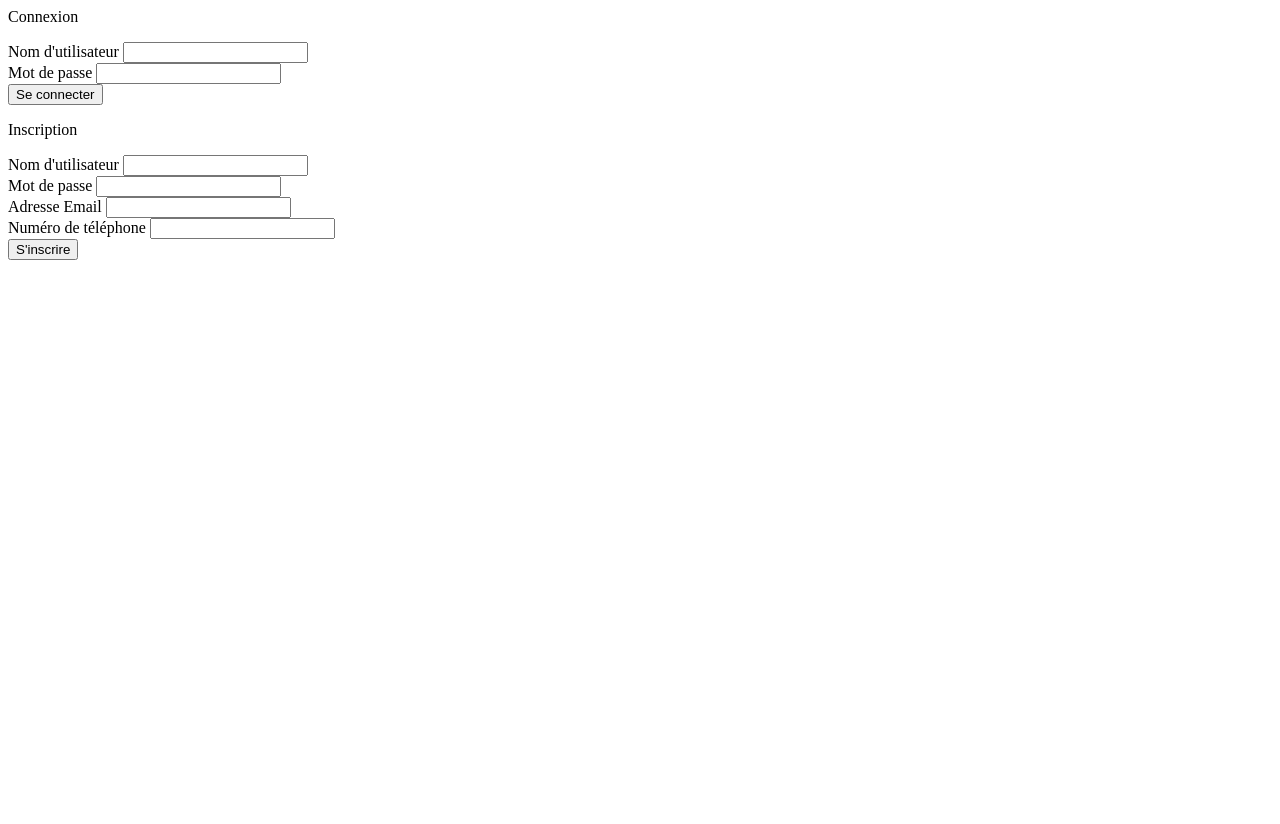
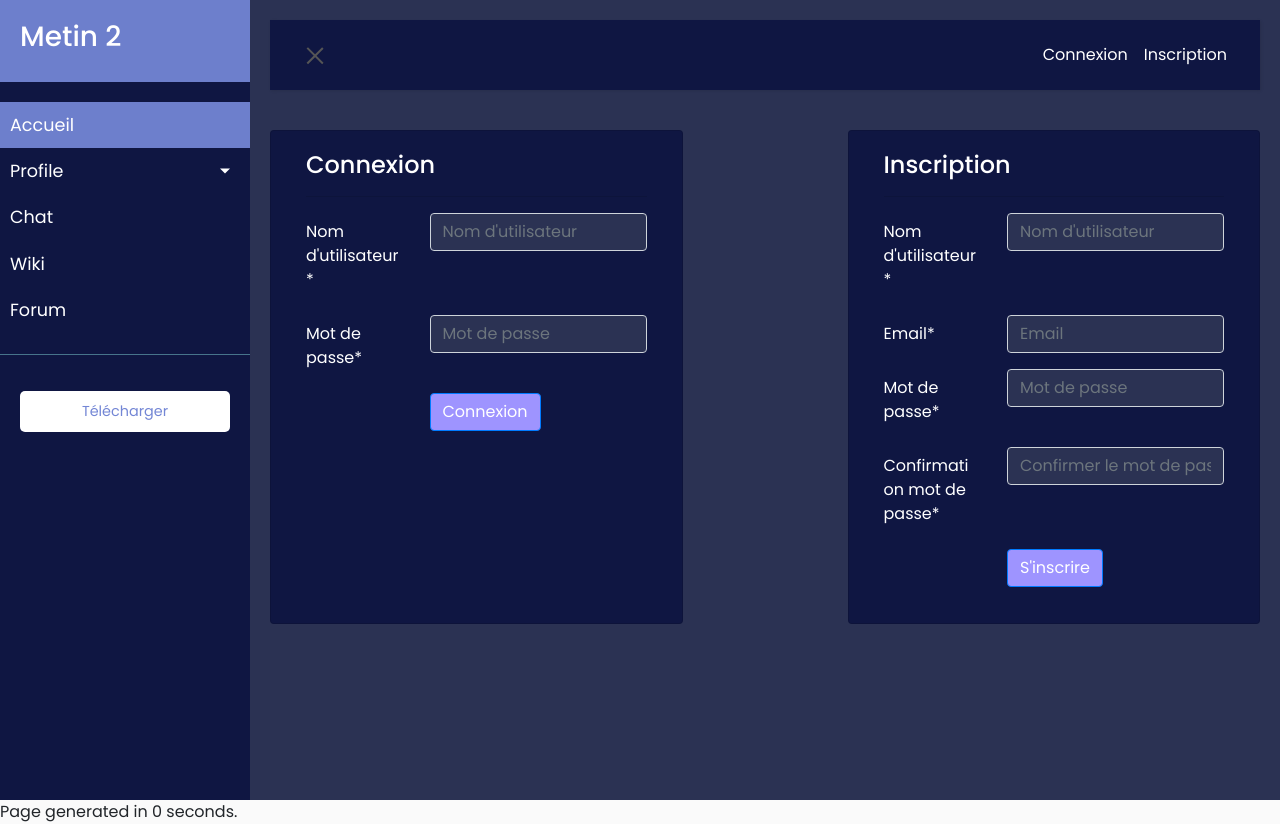
Before and after one commit to Ianis-Bordrez/projet_web, a PHP site: page /signin_signup.php in a window 1280 px wide. Before the commit the page ends 260 px from the top, so only its background shows below. Run offline with PHP 8.4, Linux system fonts and the light colour scheme; some libraries are stand-ins or nearby versions.

Commit message:
new signin_signup

```diff
--- a/signin_signup.php
+++ b/signin_signup.php
@@ -1,43 +1,89 @@
 <?php
+require_once("header.php");
+?>
 
-echo "
-    <div>
-    <p>Connexion</p>
+<div class="row mx-auto my-auto justify-content-between">
+    <div class="col-md-5 card darkblue">
+        <div class="card-body">
+            <div class="row">
+                <div class="col-md-12 white">
+                    <h4>Connexion</h4>
+                    <hr>
+                </div>
+            </div>
+            <div class="row">
+                <div class="col-md-12">
                     <form action='script/s_signin.php' method='post'>
-        <div>
-            <label for='userName'>Nom d'utilisateur</label>
-            <input id='userName' name='userName' type='text'>
+                        <div class="form-group row white">
+                        <label for="userName" class="col-4 col-form-label">Nom d'utilisateur*</label>
+                        <div class="col-8 white">
+                            <input id="userName" name="userName" placeholder="Nom d'utilisateur" class="form-control here lightblue" required="required" type="text">
                         </div>
-        <div>
-            <label for='password'>Mot de passe</label>
-            <input id='password' name='password' type='password'>
                         </div>
-        <button type='submit'>Se connecter</button>
+                        <div class="form-group row white">
+                        <label for="password" class="col-4 col-form-label">Mot de passe*</label>
+                        <div class="col-8 white">
+                            <input id="password" name="password" placeholder="Mot de passe" class="form-control here lightblue" required="required" type="password">
+                        </div>
+                        </div>
+                        <div class="form-group row white">
+                        <div class="offset-4 col-8">
+                            <button name="submit" type="submit" class="btn btn-primary purple">Connexion</button>
+                        </div>
+                        </div>
                     </form>
                 </div>
-
-    <div>
-    <p>Inscription</p>
+            </div>
+        </div>
+    </div>
+    <div class="col-md-5 card darkblue">
+        <div class="card-body">
+            <div class="row">
+                <div class="col-md-12 white">
+                    <h4>Inscription</h4>
+                    <hr>
+                </div>
+            </div>
+            <div class="row">
+                <div class="col-md-12">
                     <form action='script/s_signup.php' method='post'>
-        <div>
-            <label for='userName'>Nom d'utilisateur</label>
-            <input id='userName' name='userName' type='text' class='validate'>
+                        <div class="form-group row white">
+                        <label for="userName" class="col-4 col-form-label">Nom d'utilisateur*</label>
+                        <div class="col-8 white">
+                            <input id="userName" name="userName" placeholder="Nom d'utilisateur" class="form-control here lightblue" required="required" type="text">
                         </div>
-        <div>
-            <label for='password'>Mot de passe</label>
-            <input id='password' name='password' type='password' class='validate'>
                         </div>
-        <div class='input-field col s6'>
-            <label for='email'>Adresse Email</label>
-            <input id='email' name='email' type='text' class='validate'>
+                        <div class="form-group row white">
+                        <label for="email" class="col-4 col-form-label">Email*</label>
+                        <div class="col-8 white">
+                            <input id="email" name="email" placeholder="Email" class="form-control here lightblue" required="required" type="text">
                         </div>
-        <div class='input-field col s6'>
-            <label for='phone'>Numéro de téléphone</label>
-            <input id='phone' name='phone' type='tel' class='validate' maxlength='10'>
                         </div>
-        <button class='btn waves-effect waves-light' type='submit'>S'inscrire</button>
+                        <div class="form-group row white">
+                        <label for="password" class="col-4 col-form-label">Mot de passe*</label>
+                        <div class="col-8 white">
+                            <input id="password" name="password" placeholder="Mot de passe" class="form-control here lightblue" required="required" type="password">
+                        </div>
+                        </div>
+                        <div class="form-group row white">
+                        <label for="password" class="col-4 col-form-label">Confirmation mot de passe*</label>
+                        <div class="col-8 white">
+                            <input id="password" name="password" placeholder="Confirmer le mot de passe" class="form-control here lightblue" required="required" type="password">
+                        </div>
+                        </div>
+                        <div class="form-group row white">
+                        <div class="offset-4 col-8">
+                            <button name="submit" type="submit" class="btn btn-primary purple">S'inscrire</button>
+                        </div>
+                        </div>
                     </form>
                 </div>
-";
+            </div>
+        </div>
+    </div>
+</div>
 
+
+<?php
+require_once("footer.php");
 ?>
```
Also changed, not shown: index.php (+6 -1 lines). Lines whose indentation alone changed are shown as unchanged.
